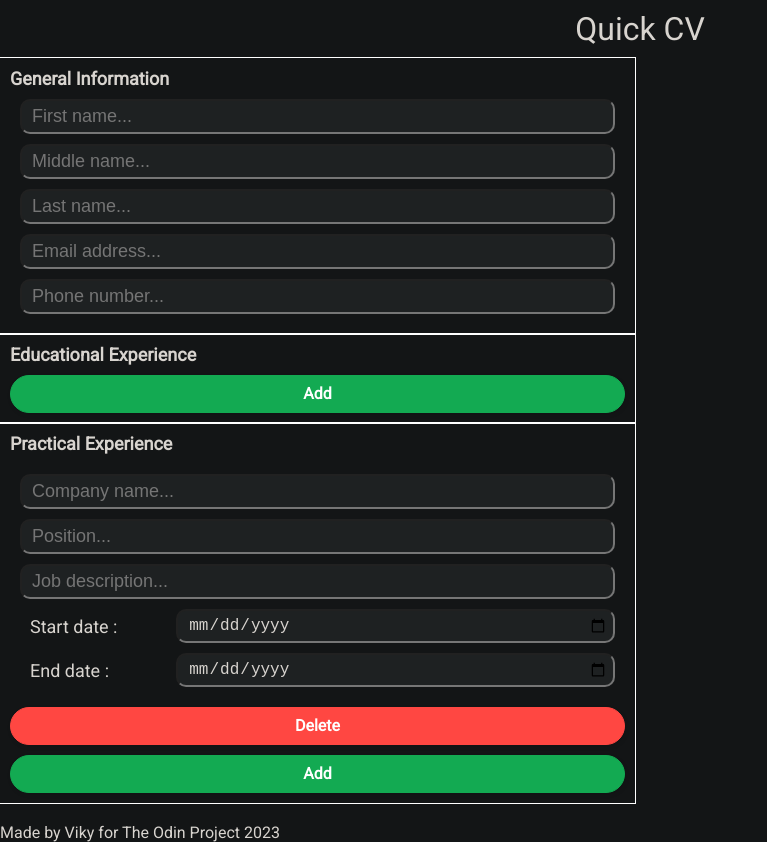
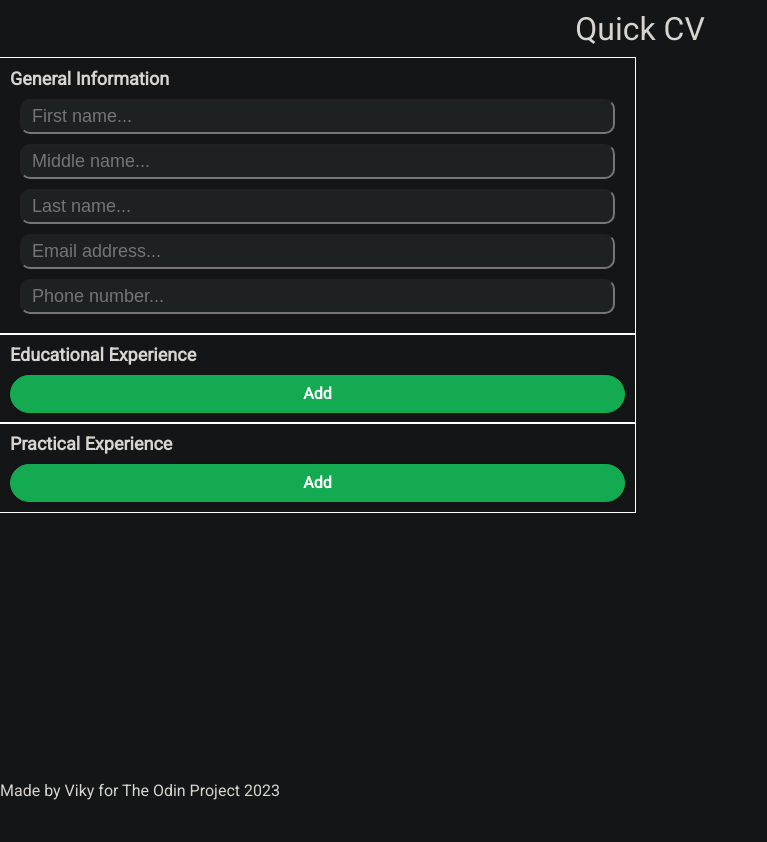
Before and after one commit to vikyw89/CVApplication, a React (Vite) app in the folder cv-app/: page / in a window 1280 px wide. Shown: the whole page, without its empty margins (0-767 px from the left). After the commit the page ends 800 px from the top, so only its background shows below. Built offline with nearby package versions, Linux system fonts and the light colour scheme.

Commit message:
added delete and add card

```diff
--- a/cv-app/src/components/EducationalExperienceCard.jsx
+++ b/cv-app/src/components/EducationalExperienceCard.jsx
@@ -13,23 +13,30 @@ const EducationalExperienceCard = (props) => {
         setData({...data, education:newEducation})
     }
 
+    const deleteCard = (e) => {
+        e.stopPropagation()
+        const newEducation = [...data.education]
+        newEducation.splice(index,1)
+        setData({...data, education:newEducation})
+    }
+
     return (
         <div className={styles.container}>
             <form className={styles.form} onChange={changeHandler}>
-                <input id="institutionName" name="institutionName" placeholder="Institution name..."/>
-                <input id="location" name="location" placeholder="Location..."/>
-                <input id="subject" name="subject" placeholder="Subject..."/>
-                <input id="degree" name="degree" placeholder="Degree..."/>
+                <input id="institutionName" name="institutionName" placeholder="Institution name..." value={card.institutionName}/>
+                <input id="location" name="location" placeholder="Location..." value={card.location}/>
+                <input id="subject" name="subject" placeholder="Subject..." value={card.subject}/>
+                <input id="degree" name="degree" placeholder="Degree..." value={card.degree}/>
                 <div className={styles.subform}>
                     <label htmlFor="eduStartDate">Start date :</label>
-                    <input id="eduStartDate" name="startDate" type="date" placeholder="Start date..."/>
+                    <input id="eduStartDate" name="eduStartDate" type="date" placeholder="Start date..." value={card.eduStartDate}/>
                 </div>
                 <div className={styles.subform}>
                     <label htmlFor="eduEndDate">End date :</label>
-                    <input id="eduEndDate" name="endDate" type="date" placeholder="End date..."/>
+                    <input id="eduEndDate" name="eduEndDate" type="date" placeholder="End date..." value={card.eduEndDate}/>
                 </div>
             </form>
-            <button type="button" className={styles.delete}>Delete</button>
+            <button type="button" className={styles.delete} onClick={deleteCard}>Delete</button>
         </div>
     )
 }
--- a/cv-app/src/components/PracticalExperience.jsx
+++ b/cv-app/src/components/PracticalExperience.jsx
@@ -3,13 +3,23 @@ import styles from './PracticalExperience.module.css'
 import { PracticalExperienceCard } from "./PracticalExperienceCard";
 
 const PracticalExperience = (props) => {
+    const { data, setData } = props
+    const { practical } = data
+
+    const addForm = (e) => {
+        const newPractical = practical.concat('')
+        setData({...data, practical:newPractical})
+    }
+
     return (
         <div className={styles.container}>
             <div className={styles.title}>
                 Practical Experience
             </div>
-            <PracticalExperienceCard {...props}/>
-            <button type="button" className={styles.add}>Add</button>
+            {practical.map((card, index)=>{
+                return <PracticalExperienceCard key={index} index={index} card={card} {...props}/>
+            })}
+            <button type="button" className={styles.add} onClick={addForm}>Add</button>
         </div>
     )
 }
--- a/cv-app/src/components/PracticalExperienceCard.jsx
+++ b/cv-app/src/components/PracticalExperienceCard.jsx
@@ -2,31 +2,40 @@ import React from "react"
 import styles from './PracticalExperienceCard.module.css'
 
 const PracticalExperienceCard = (props) =>{
-    const {data, setData} = props
+    const {data, setData, index, card } = props
 
     const changeHandler = (e) => {
         e.stopPropagation()
         const formData = new FormData(e.target.form)
         const formDataObj = Object.fromEntries(formData.entries())
-        setData({...data, practical:formDataObj})
+        const newPractical = [...data.practical]
+        newPractical[index] = formDataObj
+        setData({...data, practical:newPractical})
+    }
+
+    const deleteCard = (e) => {
+        e.stopPropagation()
+        const newPractical = [...data.practical]
+        newPractical.splice(index,1)
+        setData({...data, practical:newPractical})
     }
 
     return (
         <div className={styles.container}>
             <form className={styles.form} onChange={changeHandler}>
-                <input id="companyName" name="companyName" placeholder="Company name..."/>
-                <input id="position" name="position" placeholder="Position..."/>
-                <input id="jobDescription" name="jobDescription" placeholder="Job description..."/>
+                <input id="companyName" name="companyName" placeholder="Company name..." value={card.companyName}/>
+                <input id="position" name="position" placeholder="Position..." value={card.position}/>
+                <input id="jobDescription" name="jobDescription" placeholder="Job description..." value={card.jobDescription}/>
                 <div className={styles.subform}>
                     <label htmlFor="pStartDate">Start date :</label>
-                    <input id="pStartDate" name="startDate" type="date" placeholder="Start date..."/>
+                    <input id="pStartDate" name="pStartDate" type="date" placeholder="Start date..." value={card.pStartDate}/>
                 </div>
                 <div className={styles.subform}>
                     <label htmlFor="pEndDate">End date :</label>
-                    <input id="pEndDate" name="endDate" type="date" placeholder="End date..."/>
+                    <input id="pEndDate" name="pEndDate" type="date" placeholder="End date..." value={card.pEndDate}/>
                 </div>
             </form>
-            <button type="button" className={styles.delete}>Delete</button>
+            <button type="button" className={styles.delete} onClick={deleteCard}>Delete</button>
         </div>
     )
 }
```
